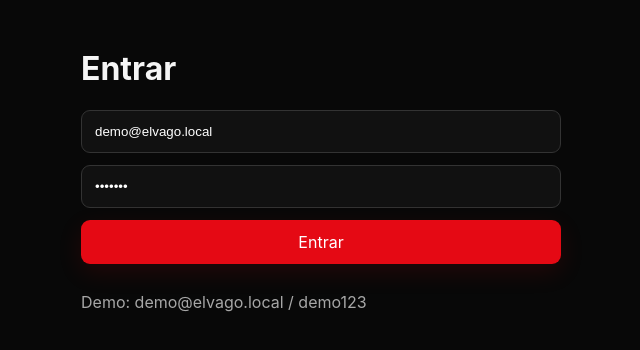
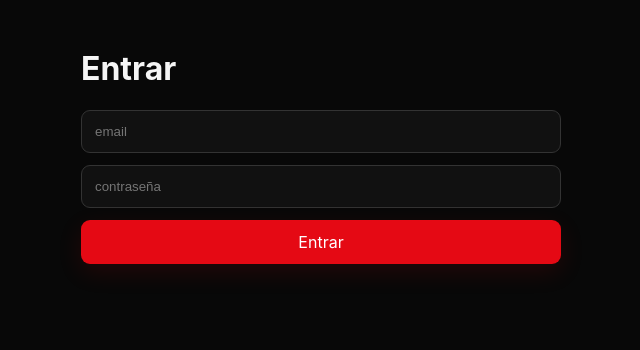
Before and after one commit to cesarrosa610-collab/el-vago, a Next.js app: page /login in a window 1280 px wide. Shown: the top 350 px of the page, without its empty margins (37-677 px from the left). Built offline with nearby package versions, Linux system fonts and the light colour scheme.

Commit message:
Remove demo credentials from login

```diff
--- a/src/app/login/page.tsx
+++ b/src/app/login/page.tsx
@@ -1,2 +1,59 @@
-'use client'; import {useState} from 'react'; import {useRouter} from 'next/navigation';
-export default function Login(){const [email,setEmail]=useState('demo@elvago.local'),[password,setPassword]=useState('demo123'),[err,setErr]=useState('');const r=useRouter();async function go(e:any){e.preventDefault();const x=await fetch('/api/auth/login',{method:'POST',headers:{'content-type':'application/json'},body:JSON.stringify({email,password})});if(x.ok)r.push('/');else setErr((await x.json()).error||'Error');}return <main className="wrap"><h1>Entrar</h1><form className="stack" onSubmit={go}><input className="input" value={email} onChange={e=>setEmail(e.target.value)} placeholder="email"/><input className="input" value={password} onChange={e=>setPassword(e.target.value)} type="password" placeholder="contraseña"/><button className="btn">Entrar</button>{err&&<div className="error">{err}</div>}<p className="muted">Demo: demo@elvago.local / demo123</p></form></main>}
+'use client';
+
+import { useState } from 'react';
+import { useRouter } from 'next/navigation';
+
+export default function Login() {
+  const [email, setEmail] = useState('');
+  const [password, setPassword] = useState('');
+  const [err, setErr] = useState('');
+  const r = useRouter();
+
+  async function go(e: React.FormEvent<HTMLFormElement>) {
+    e.preventDefault();
+
+    const x = await fetch('/api/auth/login', {
+      method: 'POST',
+      headers: { 'content-type': 'application/json' },
+      body: JSON.stringify({ email, password }),
+    });
+
+    if (x.ok) {
+      r.push('/');
+    } else {
+      setErr((await x.json()).error || 'Error');
+    }
+  }
+
+  return (
+    <main className="wrap">
+      <h1>Entrar</h1>
+
+      <form className="stack" onSubmit={go}>
+        <input
+          className="input"
+          value={email}
+          onChange={(e) => setEmail(e.target.value)}
+          placeholder="email"
+          type="email"
+          required
+        />
+
+        <input
+          className="input"
+          value={password}
+          onChange={(e) => setPassword(e.target.value)}
+          type="password"
+          placeholder="contraseña"
+          required
+        />
+
+        <button className="btn" type="submit">
+          Entrar
+        </button>
+
+        {err && <div className="error">{err}</div>}
+      </form>
+    </main>
+  );
+}
```
